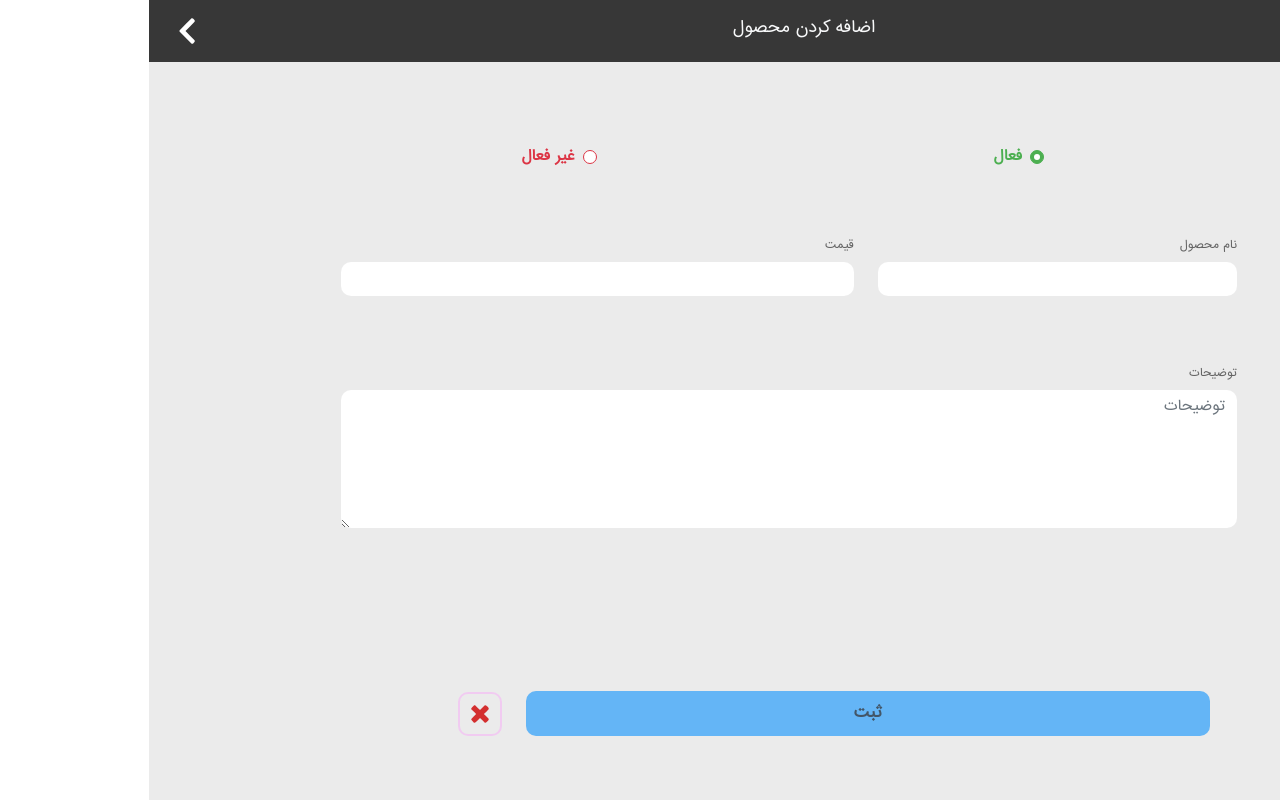
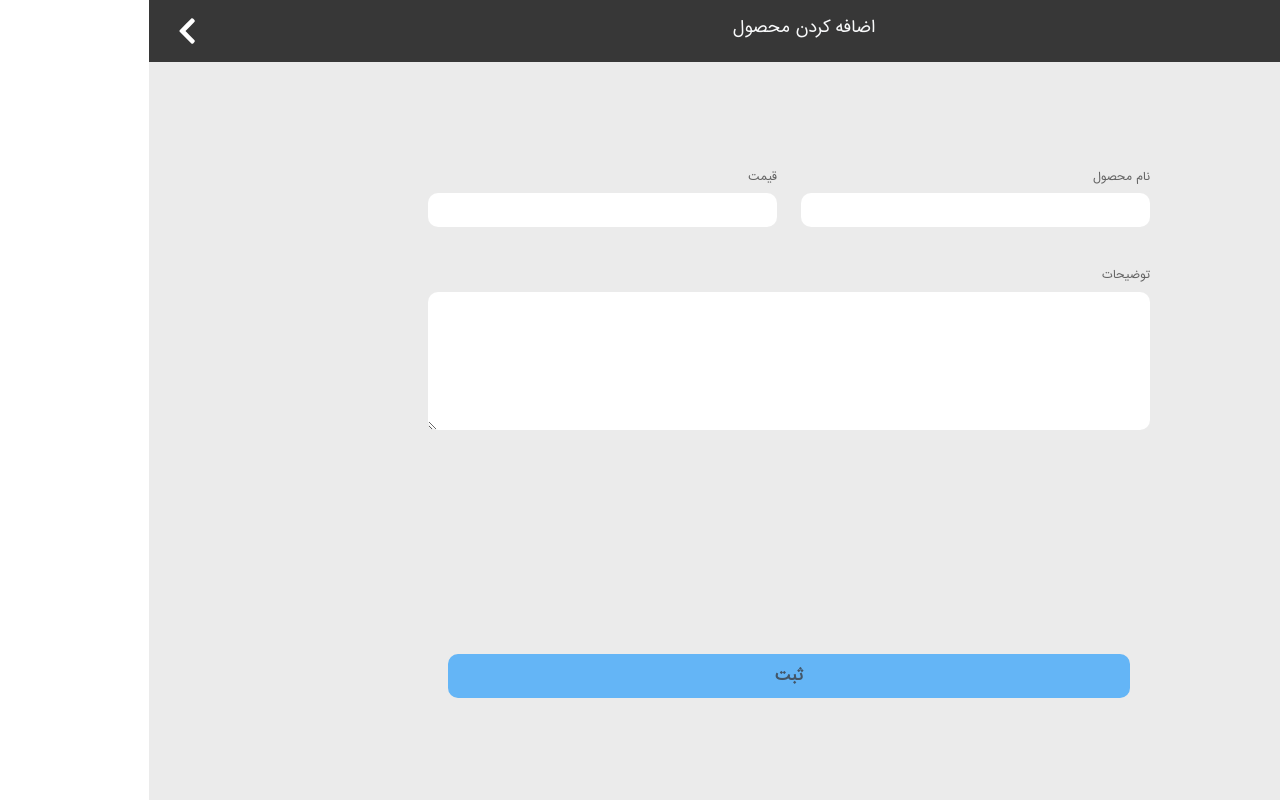
Before and after one commit to sr-ssh/food-manager-webapp, a React (Create React App) app: page /product/add in a window 1280 px wide. Built offline with nearby package versions, Linux system fonts and the light colour scheme; sample sign-in values are in the browser's storage.

Commit message:
changing product ux

```diff
--- a/src/actions/productActions.js
+++ b/src/actions/productActions.js
@@ -1,4 +1,5 @@
 import { productConstants } from '../constants';
+import { history } from '../helpers';
 import { productService } from '../services';
 import { alertActions } from './alertActions';
 
@@ -43,6 +44,7 @@ function addProduct(product) {
                     console.log("product added")
                     console.log(res)
                     dispatch(alertActions.success(res));
+                    history.push('/products')
                 },
                 error => {
                     dispatch(failure(error.toString()));
@@ -65,6 +67,7 @@ function editProduct(product) {
                     console.log("product edited")
                     console.log(res)
                     dispatch(alertActions.success(res));
+                    history.push('/products')
                 },
                 error => {
                     dispatch(failure(error.toString()));
--- a/src/assets/styles/baseStyle.css
+++ b/src/assets/styles/baseStyle.css
@@ -9,6 +9,7 @@
     --text-color-two: #383738;
     --button-color-two: #4caf50;
     --card-background: #cdcdcd;
+    --dager-color: #e53935;
 }
 
 @font-face {
--- a/src/assets/styles/product.css
+++ b/src/assets/styles/product.css
@@ -9,7 +9,11 @@
     background-color: #64B5F6;
 }
 
-.product-input{
+.product-input-add{
+    height: 40%;
+}
+
+.product-input-edit{
     height: 60%;
 }
 
@@ -32,3 +36,24 @@
 .was-validated .form-check-input:valid:checked, .form-check-input.is-valid:checked {
     background-color: var(--button-color-two);
 }
+
+
+.was-validated .form-check-input:invalid, .form-check-input.is-invalid {
+    border-color: var(--dager-color);
+}
+
+.was-validated .form-check-input:invalid:checked, .form-check-input.is-invalid:checked {
+    border-color: var(--dager-color);
+}
+
+.was-validated .form-check-input:invalid ~ .form-check-label, .form-check-input.is-invalid ~ .form-check-label {
+    color: var(--dager-color);
+}
+
+.was-validated .form-check-input:invalid:checked, .form-check-input.is-invalid:checked {
+    background-color: var(--dager-color);
+}
+
+.form-check-input:checked[type=radio] {
+    background-image: none;
+}
--- a/src/assets/styles/productListStyle.css
+++ b/src/assets/styles/productListStyle.css
@@ -29,7 +29,7 @@
 }
 
 .deActiveStatus {
-    color: var(--text-color-one);
+    color: var(--dager-color);
     font-weight: bold;
 }
 
@@ -37,7 +37,7 @@
     height: 15px;
     width: 15px;
     margin-left: 10px;
-    background-color: var(--text-color-one);
+    background-color: var(--dager-color);
     border-radius: 50%;
     display: inline-block;
 }
--- a/src/components/login.js
+++ b/src/components/login.js
@@ -6,11 +6,8 @@ import { userActions } from '../actions/userActions';
 //css
 import logo from './../assets/images/tem-x.png'
 import userLogo from './../assets/images/user.svg'
-import mobileLogo from './../assets/images/phone.svg'
-import emailLogo from './../assets/images/emaill.svg'
-import companyLogo from './../assets/images/company-name.svg'
 import passwordLogo from './../assets/images/password.svg'
-import { Container, Button, Form, Row, Col, Image, InputGroup, FormControl } from 'react-bootstrap';
+import { Container, Button, Form, Row, Col, Image } from 'react-bootstrap';
 
 
 export const Login = () => {
--- a/src/components/products/addProduct.js
+++ b/src/components/products/addProduct.js
@@ -32,33 +32,17 @@ export const AddProduct = () => {
 
             <Form className="order-inputs text-right d-flex flex-column justify-content-around position-absolute bottom-0 order-flex" onSubmit={formHandler} >
 
-                <Row className="m-0 p-0 d-flex justify-content-around align-items-center product-input">
-                    <Row className="d-flex justify-content-center align-items-center">
-                        <Col>
-                            <Form.Group className="fw-bold product-checkbox" onChange={handleChange}>
-                                <Row className="text-center">
-                                    <Col className="success">
-                                        <Form.Check.Input name="activity" id="active1" defaultChecked="true" inline type="radio" isValid/>
-                                        <Form.Check.Label inline className="me-2">فعال</Form.Check.Label>
-                                    </Col>
-                                    <Col>
-                                        <Form.Check.Input name="activity" id="active0" inline type="radio" isInvalid />
-                                        <Form.Check.Label inline className="me-2">غیر فعال</Form.Check.Label>
-                                    </Col>
-                                </Row>
-                            </Form.Group>
-                        </Col>
-                    </Row>
+                <Row className="m-0 p-0 d-flex justify-content-around align-items-center product-input-add">
 
                     <Row>
-                        <Col className="col-5">
+                        <Col>
                             <Form.Group controlId="name">
                                 <Form.Label>نام محصول</Form.Label>
                                 <Form.Control className="order-input border-0" type="text" onChange={handleChange}  required/>
                             </Form.Group>
                         </Col>
 
-                        <Col className="col-7">
+                        <Col>
                             <Form.Group controlId="sellingPrice">
                                 <Form.Label>قیمت</Form.Label>
                                 <Form.Control className="order-input border-0" type="text" onChange={handleChange} required/>
@@ -70,20 +54,17 @@ export const AddProduct = () => {
                         <Col>
                             <Form.Group controlId="description">
                                 <Form.Label>توضیحات</Form.Label>
-                                <Form.Control className="order-input border-0 h-100" as="textarea" rows={6} placeholder="توضیحات" onChange={handleChange}/>
+                                <Form.Control className="order-input border-0 h-100" as="textarea" rows={6} onChange={handleChange}/>
                             </Form.Group>
                         </Col>
                     </Row>
                 </Row>
 
                 <Row className="p-0 m-0 d-flex justify-content-center align-items-center">
-                    <Col className="col-9">
+                    <Col className="col-11">
                         <Button className="order-submit fw-bold border-0 w-100" size="lg" type="submit" block>
                             ثبت
                         </Button>
-                    </Col>
-                    <Col className="col-2 ">
-                        <img src={deleteIcon} alt="delete-icon" className="delete-button p-2" onClick={e => history.push('/products')}/>
                     </Col>
                 </Row>
 
--- a/src/components/products/editProduct.js
+++ b/src/components/products/editProduct.js
@@ -38,7 +38,7 @@ export const EditProduct = ({location}) => {
 
             <Form className="order-inputs text-right d-flex flex-column justify-content-around position-absolute bottom-0 order-flex" onSubmit={formHandler} >
 
-            <Row className="m-0 p-0 d-flex justify-content-around align-items-center product-input">
+            <Row className="m-0 p-0 d-flex justify-content-around align-items-center product-input-edit">
                     <Row className="d-flex justify-content-center align-items-center">
                         <Col>
                             <Form.Group className="fw-bold product-checkbox" onChange={handleChange}>
@@ -83,13 +83,10 @@ export const EditProduct = ({location}) => {
                 </Row>
 
                 <Row className="p-0 m-0 d-flex justify-content-center align-items-center">
-                    <Col className="col-9">
+                    <Col className="col-11">
                         <Button className="order-submit fw-bold border-0 w-100" size="lg" type="submit" block>
                             ثبت
                         </Button>
-                    </Col>
-                    <Col className="col-2 ">
-                        <img src={deleteIcon} alt="delete-icon" className="delete-button p-2"  onClick={e => history.push('/products')}/>
                     </Col>
                 </Row>
 
--- a/src/components/register.js
+++ b/src/components/register.js
@@ -2,7 +2,7 @@ import React from 'react';
 import { useState } from 'react';
 import { useDispatch } from 'react-redux';
 import { userActions } from '../actions/userActions';
-import { Container, Button, Form, Row, Col, Image, InputGroup, FormControl } from 'react-bootstrap';
+import { Container, Button, Form, Row, Col, Image } from 'react-bootstrap';
 
 import logo from './../assets/images/tem-x.png'
 import userLogo from './../assets/images/user.svg'
```
